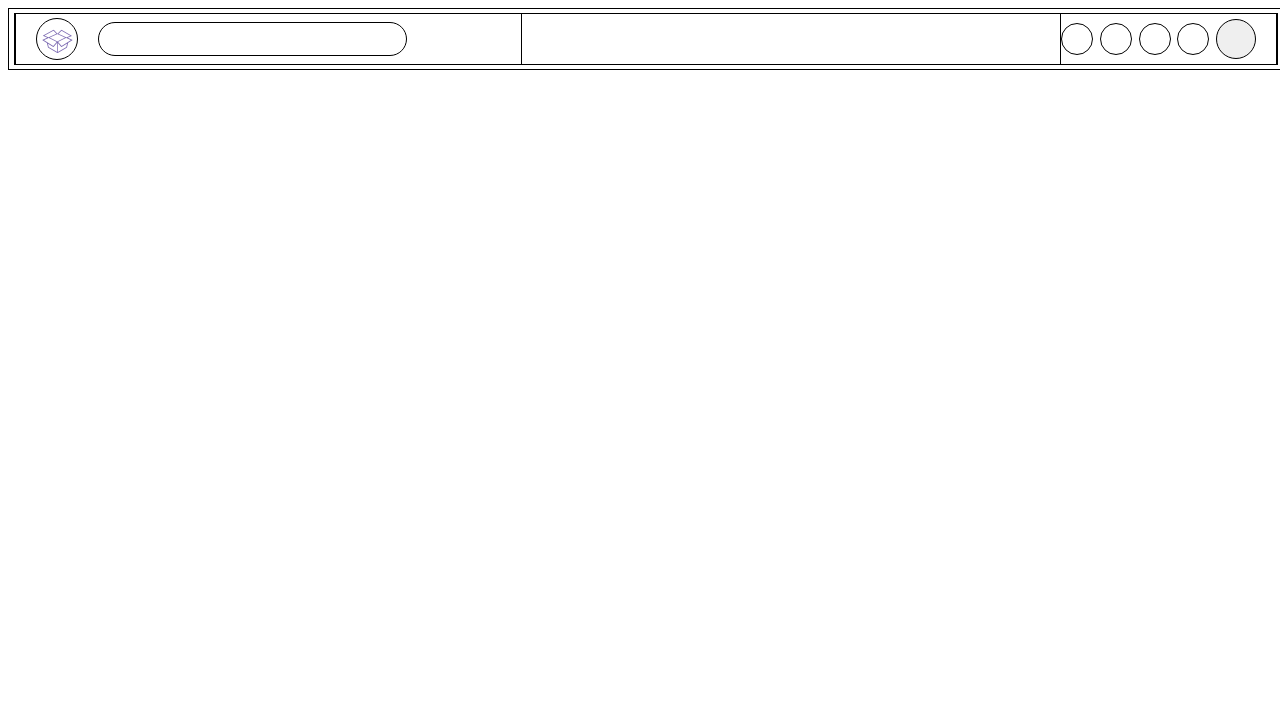
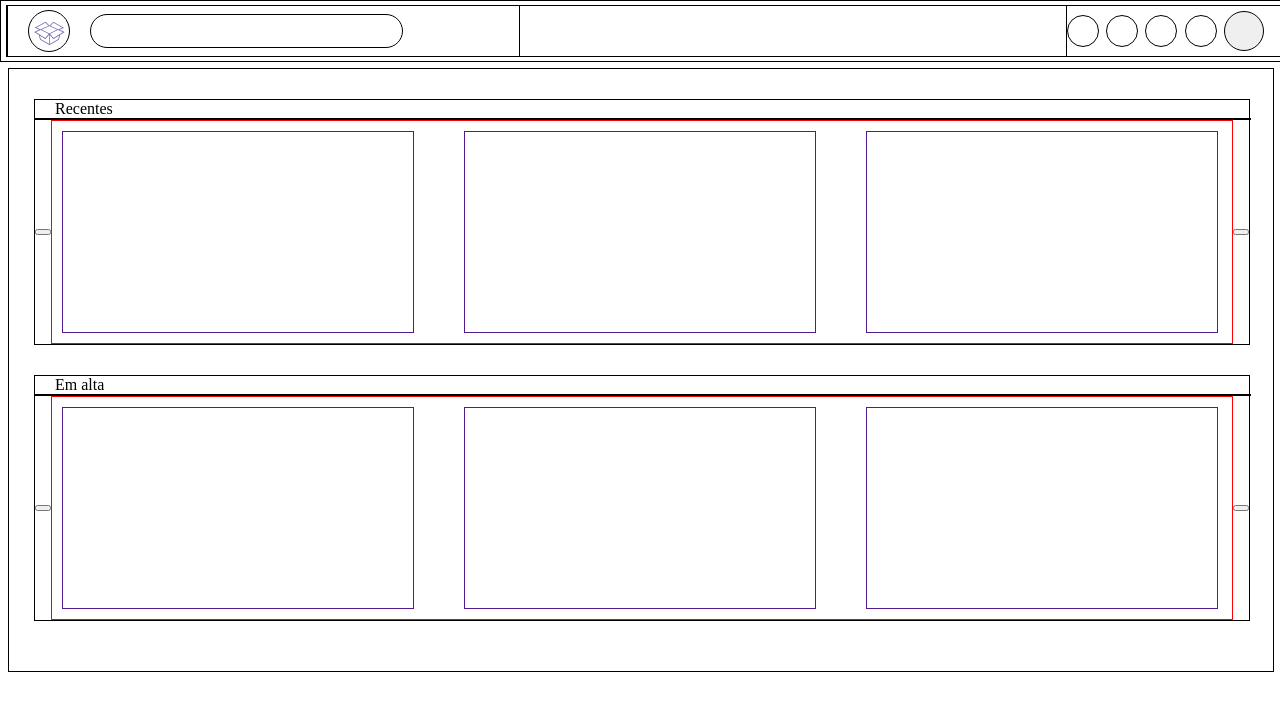
Before and after one commit to salvador-theodoro/folium, a PHP site: page / in a window 1280 px wide. Shown: the top 711 px of the page. Run offline with PHP 8.4, Linux system fonts and the light colour scheme.

Commit message:
adicionando esqueleto da main e carrossel funcional para exibição dos blocos dos projetos

```diff
--- a/index.html
+++ b/index.html
@@ -50,8 +50,88 @@
     </header>
     <main>
         <div class="main-content">
+            <!--uma sessão-->
+            <div class="main-sub-section">
+                <div class="section-title">
+                    <div class="section-title-text">
+                        <span>Recentes</span>
+                    </div>
+                    <div class="section-title-line"></div>
+                </div>
+                <div class="carousel">
+                    <button class="scroll-button left-button"></button>
+                        <div class="section-blocks-container">
+                            <a href="">
+                                <div class="project-block">
 
+                                </div>
+                            </a>
+                            <a href="">
+                                <div class="project-block">
+
+                                </div>
+                            </a>
+                            <a href="">
+                                <div class="project-block">
+
+                                </div>
+                            </a>
+                            <a href="">
+                                <div class="project-block">
+
+                                </div>
+                            </a>
+                            <a href="">
+                                <div class="project-block">
+
+                                </div>
+                            </a>
+                        </div>
+                    <button class="scroll-button right-button"></button>
+                </div>
+            </div>
+            <!--outra sessão-->
+            <div class="main-sub-section">
+                <div class="section-title">
+                    <div class="section-title-text">
+                        <span>Em alta</span>
+                    </div>
+                    <div class="section-title-line"></div>
+                </div>
+                <div class="carousel">
+                    <button class="scroll-button left-button"></button>
+                        <div class="section-blocks-container">
+                            <a href="">
+                                <div class="project-block">
+
+                                </div>
+                            </a>
+                            <a href="">
+                                <div class="project-block">
+
+                                </div>
+                            </a>
+                            <a href="">
+                                <div class="project-block">
+
+                                </div>
+                            </a>
+                            <a href="">
+                                <div class="project-block">
+
+                                </div>
+                            </a>
+                            <a href="">
+                                <div class="project-block">
+
+                                </div>
+                            </a>
+                        </div>
+                    <button class="scroll-button right-button"></button>
+                </div>
+            </div>
         </div>
     </main>
 </body>
+<script src="./js/script.js"></script>
 </html>
--- a/js/script.js
+++ b/js/script.js
@@ -0,0 +1,17 @@
+const carousels = document.querySelectorAll('.carousel');
+
+carousels.forEach(carousel => {
+
+    const blockContainer = carousel.querySelector('.section-blocks-container');
+    const leftBtn = carousel.querySelector('.scroll-button.left-button');
+    const rightBtn = carousel.querySelector('.scroll-button.right-button');
+    const scrollAmount = 800;
+
+    leftBtn.addEventListener('click', () => {
+        blockContainer.scrollLeft -= scrollAmount;
+    });
+    rightBtn.addEventListener('click', () => {
+        blockContainer.scrollLeft += scrollAmount;
+    });
+
+})
--- a/src/css/styles.css
+++ b/src/css/styles.css
@@ -1,10 +1,17 @@
 body{
+    padding-top: 60px; /*compensa a altura do header fixo*/
+}
 
+.clear{
+    clear: both;
 }
 
 /*----------------------HEADER--------------------*/
 
 header{
+    z-index: 1000;
+    top: 0;
+    left: 0;
     width: 100%;
     height: 50px;
     border: 1px solid;
@@ -12,6 +19,7 @@
     justify-content: space-between;
     align-items: center;
     padding: 5px;
+    position: fixed;
 }
 
 .header-content{
@@ -99,3 +107,63 @@
 }
 
 /*----------------------MAIN--------------------*/
+
+main{
+    width: 100%;
+    height: fit-content;
+    border: 1px solid;
+    padding: 30px 0 20px 0;
+}
+
+
+.main-sub-section{
+    width: calc(100% - 50px);
+    height: fit-content;
+    border: 1px solid;
+    margin-bottom: 30px;
+    margin-left: 25px;
+}
+
+.section-title{
+    width: 100%;
+}
+
+.section-title-text{
+    margin-left: 20px;
+}
+
+.section-title-line{
+    width: 100%;
+    height: 0px;
+    border: 1px solid;
+}
+
+.carousel{
+    display: flex;
+    align-items: center;
+    overflow: hidden;
+    width: 100%;
+}
+
+.section-blocks-container{
+    display: flex;
+    gap: 50px;
+    flex-direction: row;
+    width: fit-content;
+    height: fit-content;
+    border: 1px solid red;
+    padding: 10px;
+    scroll-behavior: smooth;
+    overflow-x: auto;
+}
+
+.section-blocks-container::-webkit-scrollbar{
+    display: none;
+}
+
+.project-block{
+    width: 350px;
+    height: 200px;
+    border: 1px solid;
+    flex-shrink: 0;
+}
```
